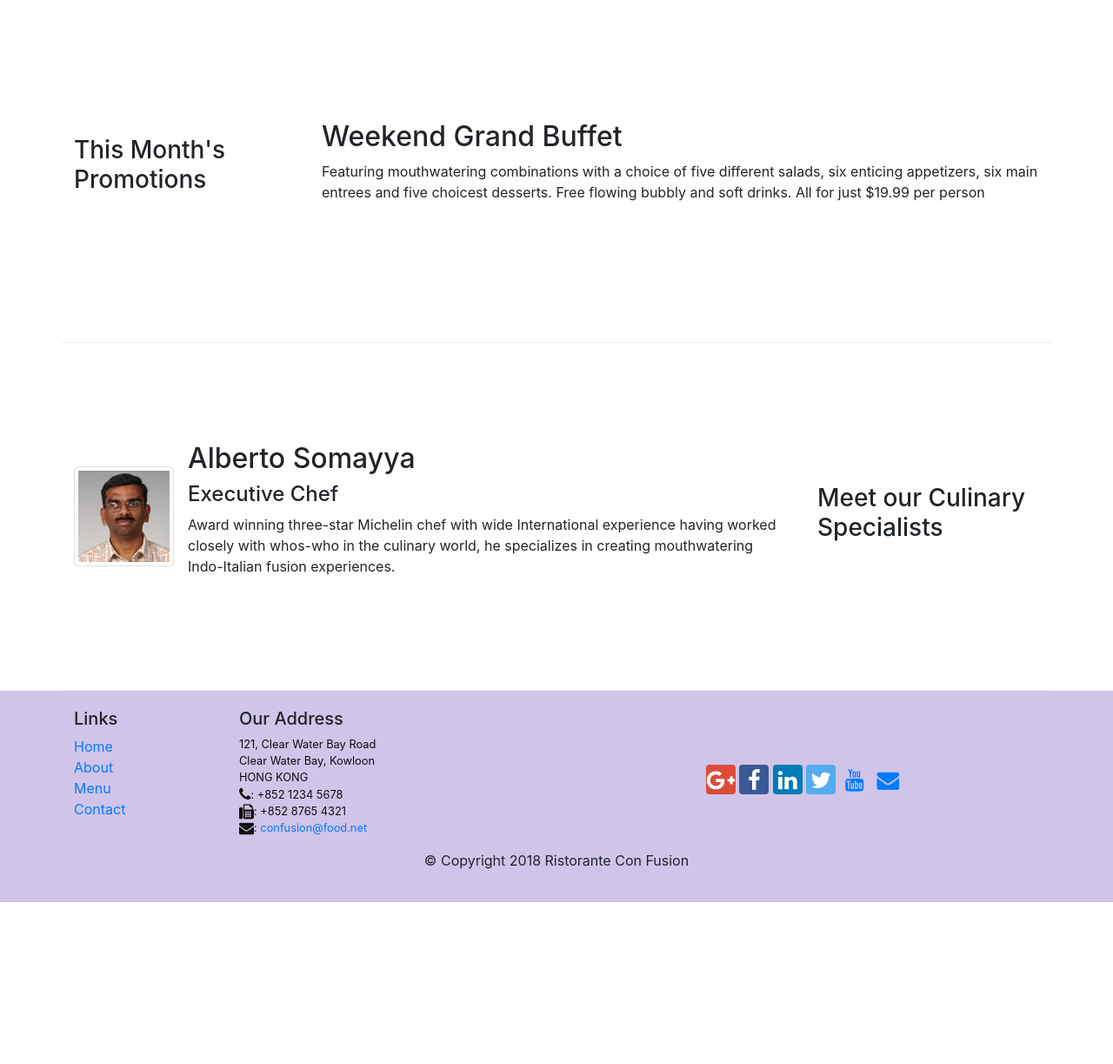
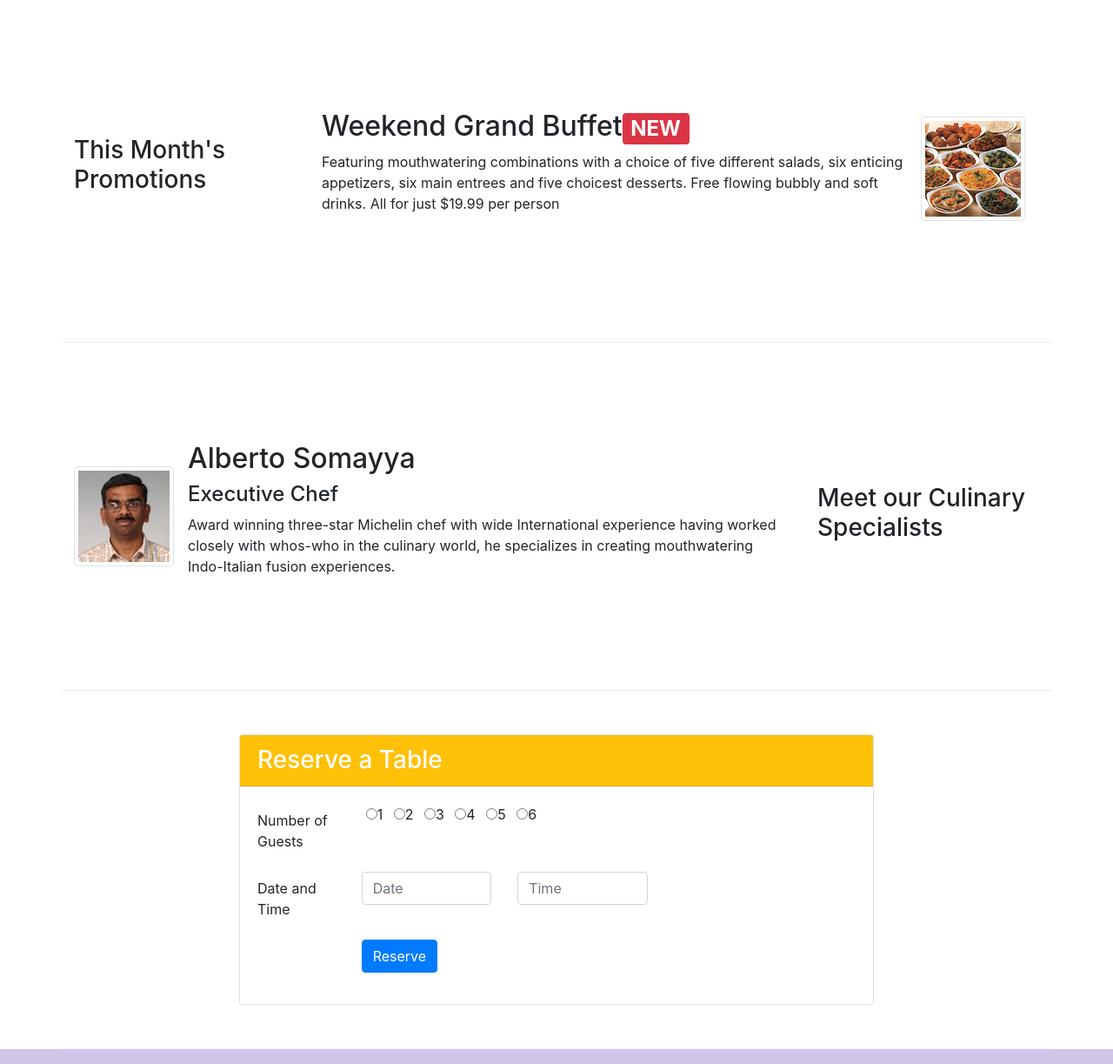
Before and after one commit to Agarwal-Shubh/Ristorante-con-Fusion, a website: page index.html in a window 1280 px wide. Shown: the part 760-1983 px from the top of the page at 87% size. Before the commit the page ends 1797 px from the top, so only its background shows below. Drawn offline with nearby package versions, Linux system fonts and the light colour scheme.

Commit message:
After Assignment 2

```diff
--- a/index.html
+++ b/index.html
@@ -41,6 +41,9 @@
                 <div class="col-12 col-sm align-self-center">
                     <img src="img/logo.png" class="img-fluid">
                 </div>
+                <div class="col-12 col-sm align-self-center">
+                    <a role="button" class="btn btn-block btn-sm btn-warning" href="#reservationDiv">Reserve Table</a>
+                </div>
             </div>
         </div>
     </header>
@@ -71,10 +74,15 @@
                 <h3>This Month's Promotions</h3>
             </div>
             <div class="col col-sm col-md">
-                <h2>Weekend Grand Buffet</h2>
-                <p class="d-none d-md-block">Featuring mouthwatering combinations with a choice of five different salads, six enticing appetizers, six main entrees and five choicest desserts. Free flowing bubbly and soft drinks. All for just $19.99 per person </p>
+                <div class="media">
+                    <div class="media-body">
+                  <h2 class="mt-0 order-sm-first">Weekend Grand Buffet<span class="badge badge-danger">NEW</span></h2>
+                <p class="d-none d-sm-block">Featuring mouthwatering combinations with a choice of five different salads, six enticing appetizers, six main entrees and five choicest desserts. Free flowing bubbly and soft drinks. All for just $19.99 per person </p>
             </div>
+            <img class="d-flex mr-3 img-thumbnail align-self-center" src="img/buffet.png" alt="Buffet">
         </div>
+        </div>
+    </div>
 
         <div class="row row-content align-items-center">
             <div class="col-12 col-sm-4 col-md-3">
@@ -96,6 +104,42 @@
                 </div>
 
             </div>
+        </div>
+        <div class="row row-content align-items-center justify-content-center" id="reservationDiv">
+            <div class="col-12 col-sm-8">
+                <div class="card">
+                <h3 class="card-header bg-warning text-white">Reserve a Table</h3>
+                <div class="card-body">
+                    <form>
+                        <div class="form-group row">
+                        <label for="guestNo" class="col-12 col-sm-12 col-md-2 col-form-label">Number of Guests</label>
+                        <div class="form-check col-12 col-sm-12 col-md-8">
+                        <label class="radio-inline mr-2"><input type="radio" name="optradio">1</label>
+                        <label class="radio-inline mr-2"><input type="radio" name="optradio">2</label>
+                        <label class="radio-inline mr-2"><input type="radio" name="optradio">3</label>
+                        <label class="radio-inline mr-2"><input type="radio" name="optradio">4</label>
+                        <label class="radio-inline mr-2"><input type="radio" name="optradio">5</label>
+                        <label class="radio-inline mr-2"><input type="radio" name="optradio">6</label>
+                        </div>
+                    </div>
+                        <div class="form-group row">
+                            <label for="date" class="col-12 col-sm-12 col-md-2 col-form-label">Date and Time</label>
+                            <div class="col-12 col-sm-12 col-md-3">
+                                <input type="text" class="form-control" id="date" name="date" placeholder="Date">
+                            </div>
+                            <div class="col-12 col-sm-12 col-md-3">
+                                <input type="text" class="form-control" id="time" name="time" placeholder="Time">
+                            </div>
+                        </div>
+                        <div class="form-group row">
+                            <div class="offset-md-2 col-md-10">
+                            <button type="submit" class="btn btn-primary">Reserve</button>
+                        </div>
+                        </div>
+                    </form>
+                </div>
+            </div>
+        </div>
         </div>
     </div>
 
```
